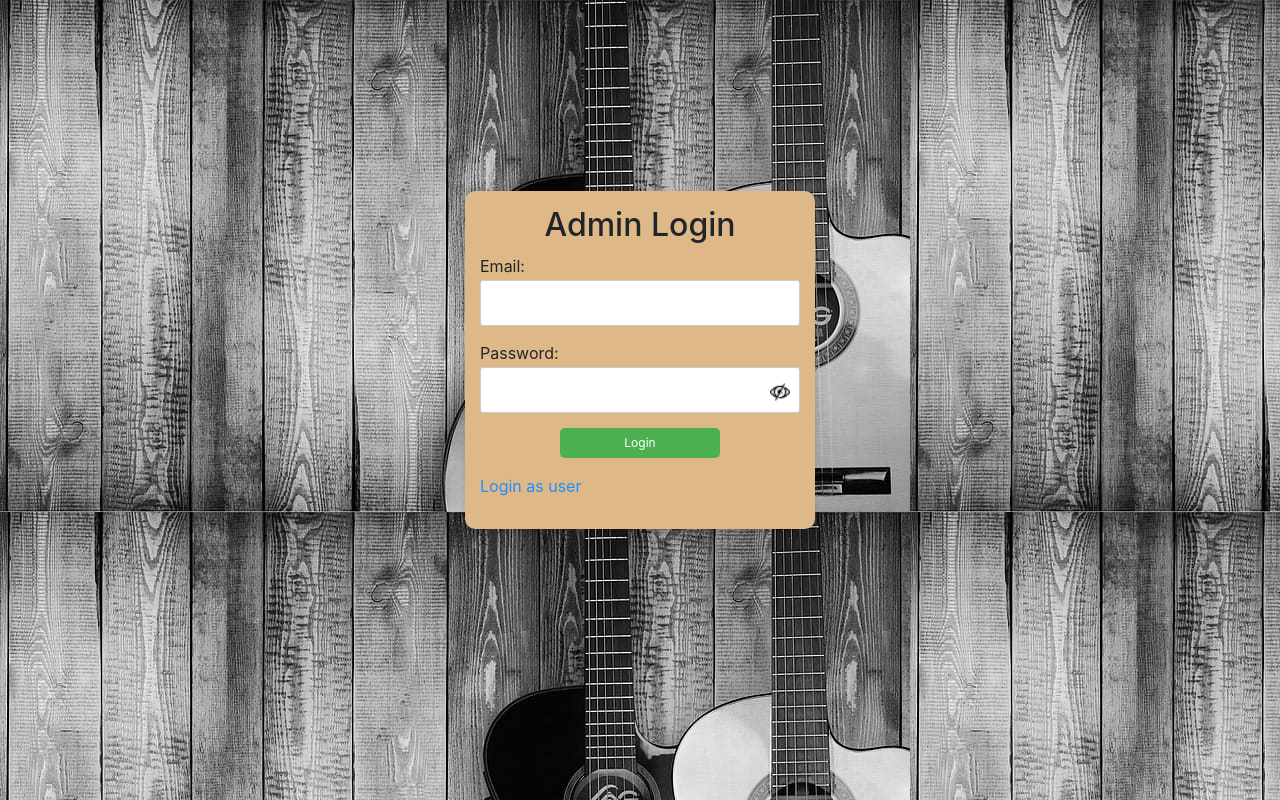
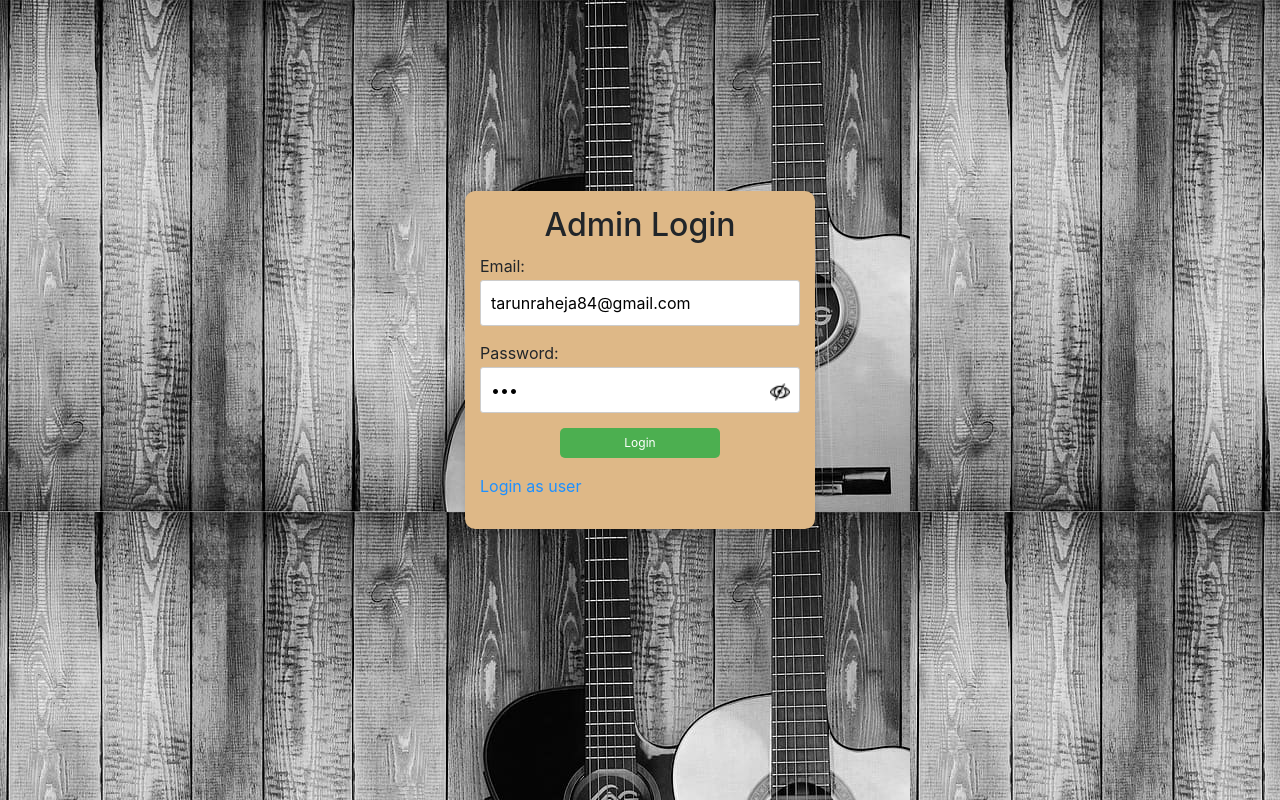
Before and after one commit to tarunraheja84/shubhamguitarclasses, a React (Create React App) app: page /adminLogin in a window 1280 px wide. Built offline with nearby package versions, Linux system fonts and the light colour scheme; no server answers.

Commit message:
added admin Login

```diff
--- a/src/Admin/Components/AdminLogin.js
+++ b/src/Admin/Components/AdminLogin.js
@@ -6,8 +6,8 @@ import '../css/login.css';
 
 
 const AdminLogin = ({progress,setProgress}) => {
-  const [email, setEmail] = useState('');
-  const [password, setPassword] = useState('');
+  const [email, setEmail] = useState('tarunraheja84@gmail.com');
+  const [password, setPassword] = useState('123');
 
   const navigate=useNavigate()
 
```
